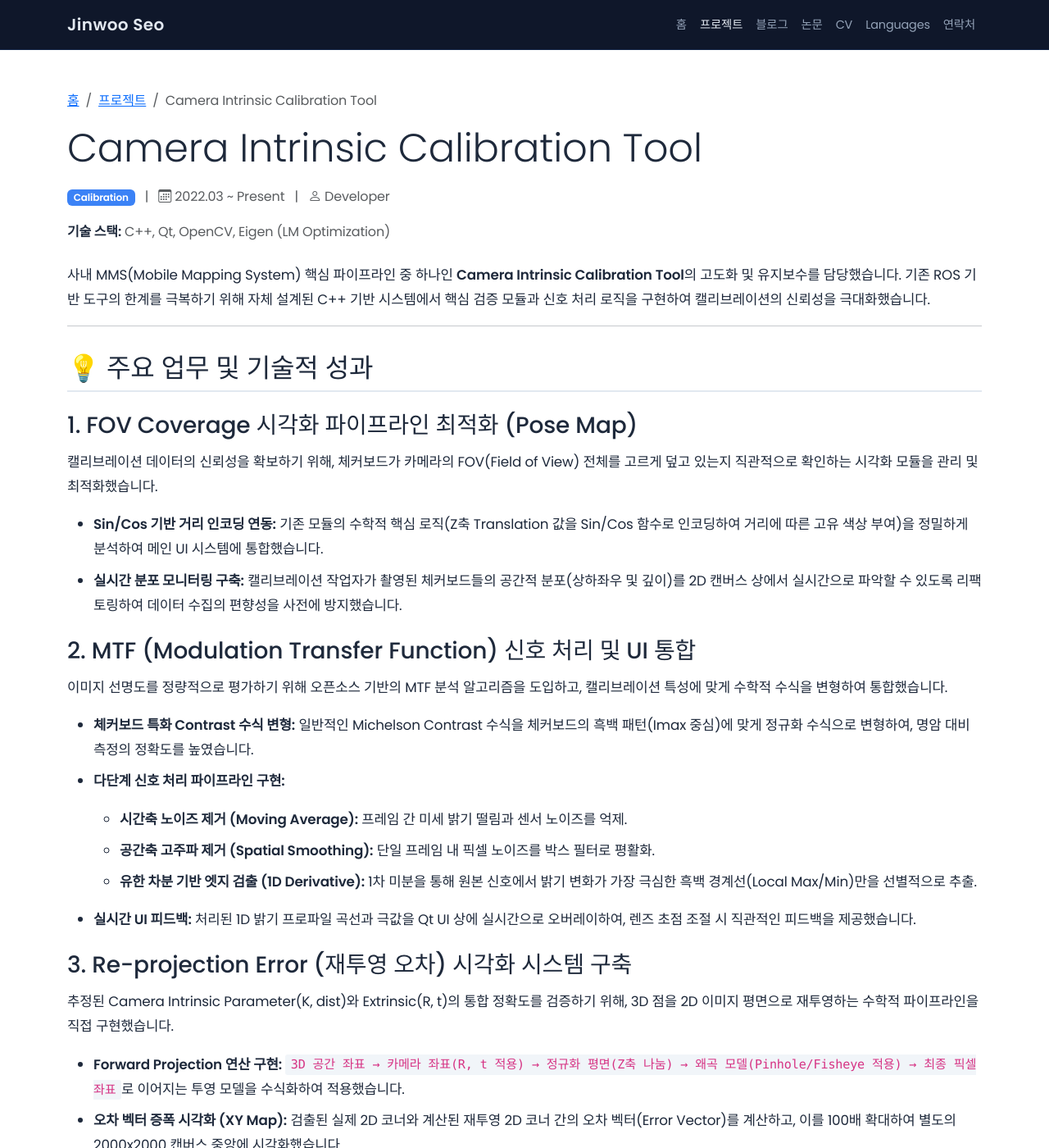
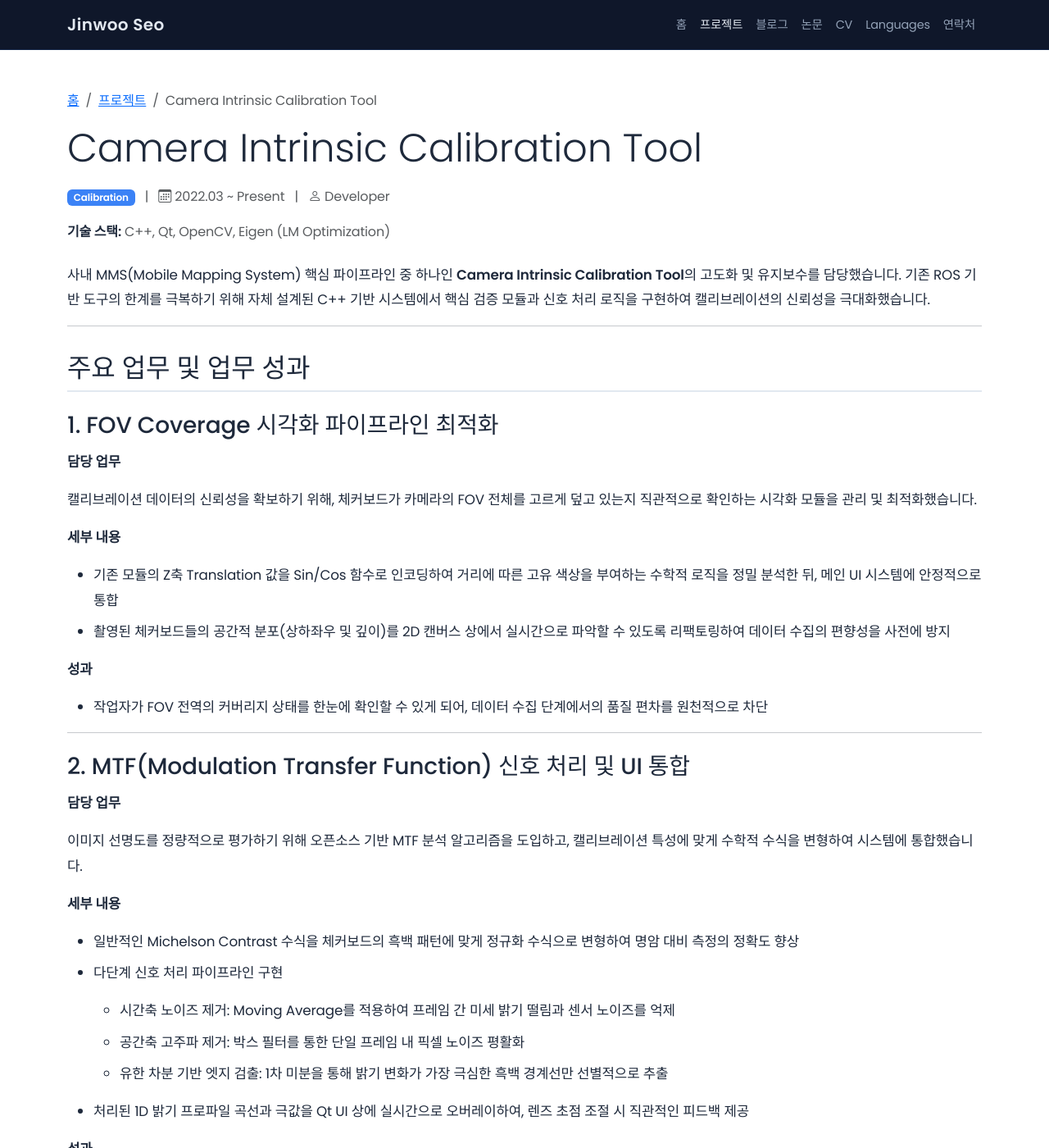
Before and after one commit to jinwoo-Sync/jinwoo-Sync.github.io, a Jekyll site: the page built from _projects/intrinsic_tool.md, in a window 1280 px wide and 1400 px high. Shown: the whole window at 82% size. Built offline with Jekyll 4.4.1, drawn with Linux system fonts in a browser that asks for light colours; some of the changed text lies outside the part shown.

Commit message:
claude 경력기술서

```diff
--- a/_projects/intrinsic_tool.md
+++ b/_projects/intrinsic_tool.md
@@ -13,47 +13,86 @@ order: 4
 
 ---
 
-## 💡 주요 업무 및 기술적 성과
+## 주요 업무 및 업무 성과
 
-### 1. FOV Coverage 시각화 파이프라인 최적화 (Pose Map)
-캘리브레이션 데이터의 신뢰성을 확보하기 위해, 체커보드가 카메라의 FOV(Field of View) 전체를 고르게 덮고 있는지 직관적으로 확인하는 시각화 모듈을 관리 및 최적화했습니다.
+### 1. FOV Coverage 시각화 파이프라인 최적화
 
-*   **Sin/Cos 기반 거리 인코딩 연동:** 기존 모듈의 수학적 핵심 로직(Z축 Translation 값을 Sin/Cos 함수로 인코딩하여 거리에 따른 고유 색상 부여)을 정밀하게 분석하여 메인 UI 시스템에 통합했습니다.
-*   **실시간 분포 모니터링 구축:** 캘리브레이션 작업자가 촬영된 체커보드들의 공간적 분포(상하좌우 및 깊이)를 2D 캔버스 상에서 실시간으로 파악할 수 있도록 리팩토링하여 데이터 수집의 편향성을 사전에 방지했습니다.
+**담당 업무**
 
-### 2. MTF (Modulation Transfer Function) 신호 처리 및 UI 통합
-이미지 선명도를 정량적으로 평가하기 위해 오픈소스 기반의 MTF 분석 알고리즘을 도입하고, 캘리브레이션 특성에 맞게 수학적 수식을 변형하여 통합했습니다.
+캘리브레이션 데이터의 신뢰성을 확보하기 위해, 체커보드가 카메라의 FOV 전체를 고르게 덮고 있는지 직관적으로 확인하는 시각화 모듈을 관리 및 최적화했습니다.
 
-*   **체커보드 특화 Contrast 수식 변형:** 일반적인 Michelson Contrast 수식을 체커보드의 흑백 패턴(Imax 중심)에 맞게 정규화 수식으로 변형하여, 명암 대비 측정의 정확도를 높였습니다.
-*   **다단계 신호 처리 파이프라인 구현:**
-    *   **시간축 노이즈 제거 (Moving Average):** 프레임 간 미세 밝기 떨림과 센서 노이즈를 억제.
-    *   **공간축 고주파 제거 (Spatial Smoothing):** 단일 프레임 내 픽셀 노이즈를 박스 필터로 평활화.
-    *   **유한 차분 기반 엣지 검출 (1D Derivative):** 1차 미분을 통해 원본 신호에서 밝기 변화가 가장 극심한 흑백 경계선(Local Max/Min)만을 선별적으로 추출.
-*   **실시간 UI 피드백:** 처리된 1D 밝기 프로파일 곡선과 극값을 Qt UI 상에 실시간으로 오버레이하여, 렌즈 초점 조절 시 직관적인 피드백을 제공했습니다.
+**세부 내용**
 
-### 3. Re-projection Error (재투영 오차) 시각화 시스템 구축
-추정된 Camera Intrinsic Parameter(K, dist)와 Extrinsic(R, t)의 통합 정확도를 검증하기 위해, 3D 점을 2D 이미지 평면으로 재투영하는 수학적 파이프라인을 직접 구현했습니다.
+*   기존 모듈의 Z축 Translation 값을 Sin/Cos 함수로 인코딩하여 거리에 따른 고유 색상을 부여하는 수학적 로직을 정밀 분석한 뒤, 메인 UI 시스템에 안정적으로 통합
+*   촬영된 체커보드들의 공간적 분포(상하좌우 및 깊이)를 2D 캔버스 상에서 실시간으로 파악할 수 있도록 리팩토링하여 데이터 수집의 편향성을 사전에 방지
 
-*   **Forward Projection 연산 구현:** `3D 공간 좌표 → 카메라 좌표(R, t 적용) → 정규화 평면(Z축 나눔) → 왜곡 모델(Pinhole/Fisheye 적용) → 최종 픽셀 좌표`로 이어지는 투영 모델을 수식화하여 적용했습니다.
-*   **오차 벡터 증폭 시각화 (XY Map):** 검출된 실제 2D 코너와 계산된 재투영 2D 코너 간의 오차 벡터(Error Vector)를 계산하고, 이를 100배 확대하여 별도의 2000x2000 캔버스 중앙에 시각화했습니다.
-*   **오차 패턴 분석 시스템:** 점들이 중앙에 밀집하면 정상, 방사형으로 퍼지면 왜곡 계수(Radial Distortion) 오류, 한쪽으로 치우치면 주점(Principal Point) 오류로 직관적으로 진단할 수 있는 검증 기준을 확립했습니다.
+**성과**
 
-### 4. 수학적 모델 기반의 교차 검증 도구 도입
-재투영 오차 외에도 Intrinsic 파라미터의 신뢰성을 교차 검증하기 위해 두 가지 추가적인 수학적 시각화 기법을 도입 및 활용했습니다.
-
-*   **Simulation Grid (파란색 격자선):**
-    *   추정된 왜곡 모델을 기반으로 FOV 전체에 가상의 평면 격자를 투영하여, 렌즈 주변부(특히 광각/어안 렌즈)에서 왜곡 보정이 물리적으로 타당하게 이루어지고 있는지 육안으로 검증하는 기능을 구현했습니다.
-*   **Homography Residual (분홍색 원):**
-    *   Extrinsic(R, t)의 영향을 완전히 배제하고 오직 Intrinsic 파라미터만의 품질을 평가하기 위해 Normalized Image Plane(Z=1 평면) 개념을 활용했습니다.
-    *   픽셀 좌표를 왜곡이 제거된 정규 좌표로 역변환(`K⁻¹` 및 왜곡 제거)한 뒤, 평면(Z=0) 제약 조건을 바탕으로 이상적인 체커보드 격자와의 Homography 변환을 수행하여 순수 렌즈 왜곡의 잔차를 검증했습니다.
+*   작업자가 FOV 전역의 커버리지 상태를 한눈에 확인할 수 있게 되어, 데이터 수집 단계에서의 품질 편차를 원천적으로 차단
 
 ---
 
-## 📈 프로젝트 성과 및 결과물
+### 2. MTF(Modulation Transfer Function) 신호 처리 및 UI 통합
 
-*   복잡한 ROS 의존성을 제거하고 **독립 실행 가능한 가벼운 Windows/Linux 크로스 플랫폼 툴**로 완성.
-*   MTF 모니터링과 다중 오차 시각화(FOV, Reprojection, Homography)를 통해 **비전문가도 캘리브레이션 품질을 즉각 판단할 수 있는 UX** 제공.
-*   이러한 신뢰성 검증 로직들을 바탕으로 현대자동차 등 외부 클라이언트의 까다로운 품질 검수 기준을 완벽하게 통과.
+**담당 업무**
+
+이미지 선명도를 정량적으로 평가하기 위해 오픈소스 기반 MTF 분석 알고리즘을 도입하고, 캘리브레이션 특성에 맞게 수학적 수식을 변형하여 시스템에 통합했습니다.
+
+**세부 내용**
+
+*   일반적인 Michelson Contrast 수식을 체커보드의 흑백 패턴에 맞게 정규화 수식으로 변형하여 명암 대비 측정의 정확도 향상
+*   다단계 신호 처리 파이프라인 구현
+    *   시간축 노이즈 제거: Moving Average를 적용하여 프레임 간 미세 밝기 떨림과 센서 노이즈를 억제
+    *   공간축 고주파 제거: 박스 필터를 통한 단일 프레임 내 픽셀 노이즈 평활화
+    *   유한 차분 기반 엣지 검출: 1차 미분을 통해 밝기 변화가 가장 극심한 흑백 경계선만 선별적으로 추출
+*   처리된 1D 밝기 프로파일 곡선과 극값을 Qt UI 상에 실시간으로 오버레이하여, 렌즈 초점 조절 시 직관적인 피드백 제공
+
+**성과**
+
+*   렌즈 포커싱 작업의 정밀도와 효율성을 대폭 개선하여, 비전문가도 정량적 기준에 따라 초점을 맞출 수 있는 환경 구축
+
+---
+
+### 3. Re-projection Error(재투영 오차) 시각화 시스템 구축
+
+**담당 업무**
+
+추정된 Camera Intrinsic Parameter와 Extrinsic의 통합 정확도를 검증하기 위해, 3D 점을 2D 이미지 평면으로 재투영하는 수학적 파이프라인을 직접 구현했습니다.
+
+**세부 내용**
+
+*   3D 공간 좌표에서 카메라 좌표 변환, 정규화 평면 투영, 왜곡 모델(Pinhole/Fisheye) 적용을 거쳐 최종 픽셀 좌표까지 이어지는 Forward Projection 전체 연산을 수식화하여 적용
+*   검출된 실제 2D 코너와 계산된 재투영 2D 코너 간의 오차 벡터를 100배 확대하여 별도의 2000x2000 캔버스 중앙에 시각화
+*   오차 패턴에 따른 진단 기준 확립: 점들이 중앙에 밀집하면 정상, 방사형으로 퍼지면 왜곡 계수 오류, 한쪽으로 치우치면 주점 오류로 직관적 판단 가능
+
+**성과**
+
+*   캘리브레이션 결과의 합격/불합격 판정을 시각적으로 즉시 수행할 수 있는 정량적 검증 체계를 확립
+
+---
+
+### 4. 수학적 모델 기반의 교차 검증 도구 도입
+
+**담당 업무**
+
+재투영 오차 외에도 Intrinsic 파라미터의 신뢰성을 교차 검증하기 위해 두 가지 추가적인 수학적 시각화 기법을 도입 및 활용했습니다.
+
+**세부 내용**
+
+*   **Simulation Grid:** 추정된 왜곡 모델을 기반으로 FOV 전체에 가상의 평면 격자를 투영하여, 렌즈 주변부(특히 광각/어안 렌즈)에서 왜곡 보정이 물리적으로 타당하게 이루어지는지 육안으로 검증하는 기능 구현
+*   **Homography Residual:** Extrinsic의 영향을 완전히 배제하고 오직 Intrinsic 파라미터만의 품질을 평가하기 위해 Normalized Image Plane 개념을 활용하여, 픽셀 좌표를 왜곡 제거된 정규 좌표로 역변환한 뒤 이상적인 체커보드 격자와의 Homography 변환을 수행하여 순수 렌즈 왜곡의 잔차를 검증
+
+**성과**
+
+*   단일 지표에 의존하지 않는 다중 교차 검증 체계를 확립하여 캘리브레이션 결과의 신뢰도를 한층 강화
+
+---
+
+## 프로젝트 종합 성과
+
+*   복잡한 ROS 의존성을 제거하고 **독립 실행 가능한 가벼운 Windows/Linux 크로스 플랫폼 툴**로 완성
+*   MTF 모니터링과 다중 오차 시각화(FOV, Reprojection, Homography)를 통해 **비전문가도 캘리브레이션 품질을 즉각 판단할 수 있는 UX** 제공
+*   이러한 신뢰성 검증 로직들을 바탕으로 현대자동차 등 외부 클라이언트의 까다로운 품질 검수 기준을 완벽하게 통과
 
 ### 시스템 구동 화면
 
@@ -64,4 +103,4 @@ order: 4
 *FOV 전역을 고르게 커버하도록 유도하는 시각화 인터페이스*
 
 ![Simulation Grid를 통한 렌즈 왜곡 검증](/assets/images/projects/intrinsic_tool/distortion_grid.png)
-*가상 격자(파란선)를 투영하여 물리적 왜곡 모델의 적합성을 교차 검증하는 모습*
+*가상 격자를 투영하여 물리적 왜곡 모델의 적합성을 교차 검증하는 모습*
```
